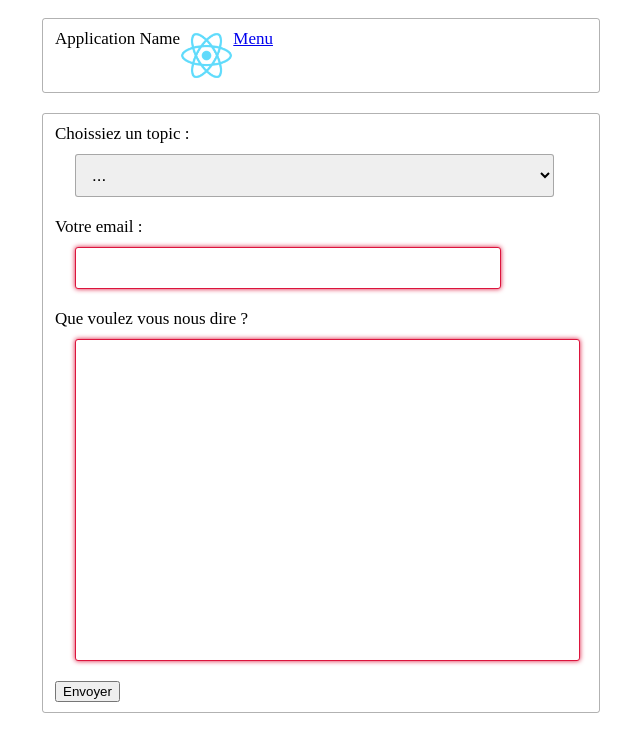
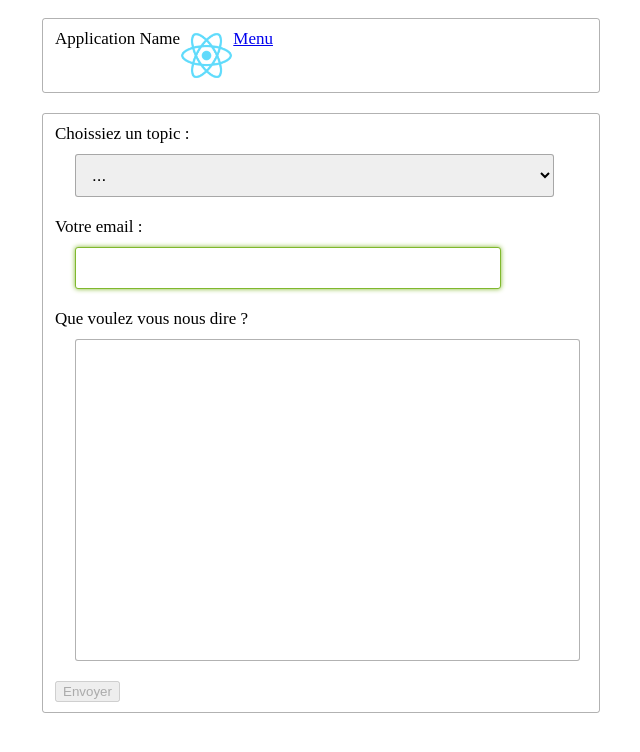
Before and after one commit to MohamedNiaissa/ProjetLabDay, a React (Create React App) app: page /Contact in a window 1280 px wide. Shown: the top 752 px of the page, without its empty margins (360-1000 px from the left). Built offline with nearby package versions, Linux system fonts and the light colour scheme.

Commit message:
Reworked the ContactForm and its events.

```diff
--- a/src/elements/Forms/ContactForm.js
+++ b/src/elements/Forms/ContactForm.js
@@ -1,38 +1,78 @@
 import React from "react";
-import ContactUs from "./ContactUs";
-
-let TF_settings = [
-    {id:"ezpfdbe", className: "FormGroup", label: "Choissiez un topic :", type: "text", property:"topic", display:"visibility"},
-    {id:"nfozxfm", className: "FormGroup", label: "Votre email :", type: "email", property:"email", display:"visibility"},
-    {id:"fpvzmxn", className: "FormGroup", label: "Que voulez vous nous dire ?", type: "text", property:"textArea", display:"visibility"}
-]
+import ContactFormBuild from "./ContactFormBuild";
 
 class ContactForm extends React.Component {
 
-    componentDidMount() {
-        this.btn.addEventListener("click", function() {
-        const TF = document.getElementById("ContactForm");
+    constructor (props) {
+        super(props);
+        this.state = {
+          isEmailValid:    { regex: false },
+          isTextAreaValid: { regex: false, length: false },
+          isFormValid:     { topic: false, email: null, textArea: null, validity: null },
+        }
+      }
 
-            TF.childNodes.forEach(element => {
-                element.childNodes.forEach(subElement => {
-                    console.log(subElement)
-                    if(subElement.nodeName === "INPUT") {
-                        console.log(subElement.nodeName)
-                        if(subElement.validity.customError) console.log("NOPE CAN'T DO")
-                        else console.log("VALID")
-                    }
-                })
-            })
-        })
+    handleUserInput = (e) => {
+        const name = e.target.name;
+        const value = e.target.value;
+        this.validateField(name, value, e);
     }
 
+    validateField(fieldName, value, e) {
+
+        let formValidity  = this.state.isFormValid;
+        let emailRGX      = this.state.isEmailValid.regex;
+        let textAreaRGX   = this.state.isTextAreaValid.regex;
+        let textAreaLEN   = this.state.isTextAreaValid.length;
+
+        switch(fieldName) {
+            case "topic":
+                formValidity.topic = (value !== "...") ? true : false;
+                break;
+            case "email":
+                emailRGX = value.match(/^(?=.{6,30}@)[0-9a-zA-Z]+(?:\.[0-9a-z]+)*@[a-z0-9-]{2,}(?:\.[a-z]{2,})+$/);
+                formValidity.email = emailRGX ? true : false;
+                e.target.className = formValidity.email ? "validE" : "invalidE";
+                break;
+            case "textArea":
+                textAreaRGX = !value.match(/[^a-zA-Z0-9"'`()\s\S]/);
+                textAreaLEN = value.length >= 10;
+                formValidity.textArea = (textAreaRGX && textAreaLEN) ? true : false;
+                e.target.className    = formValidity.textArea ? "validTA" : "invalidTA";
+                break;
+            default: break;
+        }
+
+        formValidity.validity = this.state.isFormValid.email && this.state.isFormValid.topic && this.state.isFormValid.textArea;
+        this.setState(this.state.isFormValid = formValidity);
+        console.log(formValidity)
+      }
+
+    CF_settings = [
+        {
+            id: "zfjfkzv",
+            divForm:   { className: "FormGroup", display: "inline" },
+            labelForm: { text: "Choissiez un topic :" },
+            inputForm: { className: '', type: "text", name: "topic" },
+        },{
+            id: "plfbszd",
+            divForm:   { className: "FormGroup", display: "inline" },
+            labelForm: { text: "Votre email :" },
+            inputForm: { className: '', type: "email", name: "email" },
+        },{
+            id: "ijconxa",
+            divForm:   { className: "FormGroup", display: "inline" },
+            labelForm: { text: "Que voulez vous nous dire ?" },
+            inputForm: { className: '', type: "text", name: "textArea" },
+        }
+    ]
+
     render() {
-        console.log(TF_settings)
         return (
-            <form id="ContactForm">
-                { TF_settings.map((set) => <ContactUs {...this.props} set={set} key={set.id}/>) }
+            <form id="ThrowForm">
+                { this.CF_settings.map((setAtt) => <ContactFormBuild {...this.props} setAtt={setAtt} key={setAtt.id} event={this.handleUserInput}/>) }
 
-                <button type="button" ref={e => (this.btn = e)}>Envoyer</button>
+                <button type="button" ref={e => (this.btn = e)} disabled={!this.state.isFormValid.validity}>Envoyer</button>
             </form>
         )
     }
--- /dev/null
+++ b/src/elements/Forms/ContactFormBuild.js
@@ -0,0 +1,41 @@
+import React from "react";
+
+class ContactFormBuild extends React.Component {
+
+    switchFormBlock() {
+        if(this.props.setAtt.inputForm.name === "textArea") {
+            return (
+            <div id={this.props.setAtt.id} className={this.props.setAtt.divForm.className} style={{display: this.props.setAtt.divForm.display}}>
+                <label>{this.props.setAtt.labelForm.text}</label>
+                <textarea className={this.props.setAtt.inputForm.className} name={this.props.setAtt.inputForm.name}
+                maxLength={1000} onChange={this.props.event}></textarea>
+            </div>
+            )
+        }else if(this.props.setAtt.inputForm.name === "topic") {
+            return (
+            <div id={this.props.setAtt.id} className={this.props.setAtt.divForm.className} style={{display: this.props.setAtt.divForm.display}}>
+                <label>{this.props.setAtt.labelForm.text}</label>
+                <select name={this.props.setAtt.inputForm.name} onChange={this.props.event}>
+                        <option value="..." style={{display: "none"}} defaultValue>...</option>
+                        <option value="amelioration">Proposition d'amélioration</option>
+                        <option value="bug">Raport d'un bug</option>
+                </select>
+            </div>
+            )
+        }else {
+            return (
+                <div id={this.props.setAtt.id} className={this.props.setAtt.divForm.className} style={{display: this.props.setAtt.divForm.display}}>
+                    <label>{this.props.setAtt.labelForm.text}</label>
+                    <input className={this.props.setAtt.inputForm.className} type={this.props.setAtt.inputForm.type} name={this.props.setAtt.inputForm.name}
+                        minLength = "2" maxLength="40" onChange={this.props.event}></input>
+                </div>
+                )
+        }
+    }
+
+    render() {
+        return (this.switchFormBlock())
+    }
+}
+
+export default ContactFormBuild;
--- a/src/elements/Forms/ContactUs.js
+++ /dev/null
@@ -1,61 +0,0 @@
-import React from "react";
-
-class ContactUs extends React.Component {
-
-    componentDidMount() {
-        if(this.props.set.property === "email") {
-            this.input.setCustomValidity("Empty Field.");
-
-            this.input.addEventListener("input", function() {
-                this.value.match(/^(?=.{6,30}@)[0-9a-zA-Z]+(?:\.[0-9a-z]+)*@[a-z0-9-]{2,}(?:\.[a-z]{2,})+$/) ? this.setCustomValidity("") : this.setCustomValidity("Invalid field.");
-                if(this.validity.customError) console.log("Wrong character.")
-                else console.log("Good")
-            })
-        }else if(this.props.set.property === "textArea") {
-            this.input.setAttribute("class", "invalid")
-
-            this.input.addEventListener("input", function() {
-                console.log(this.style.className + ", " + this.className)
-                !this.value.match(/[^a-zA-Z0-9"'`()\s\S]/) && (this.value.length > 10) ? this.className = "valid" : this.className = "invalid";
-                if(this.className === "invalid") console.log("Wrong character.")
-                else console.log("Good")
-            })
-        }
-    }
-
-    switchFormBlock() {
-        if(this.props.set.property === "textArea") {
-            return (
-            <div id={this.props.set.id} className={this.props.set.className}>
-                <label style={{display:this.props.set.display}}>{this.props.set.label}</label>
-                <textarea maxLength={1000} ref={e => (this.input = e)}></textarea>
-            </div>
-            )
-        }else if(this.props.set.property === "topic") {
-            return (
-            <div id={this.props.set.id} className={this.props.set.className}>
-                <label style={{display:this.props.set.display}}>{this.props.set.label}</label>
-                <select>
-                        <option value="..." defaultValue>...</option>
-                        <option value="amelioration">Proposition d'amélioration</option>
-                        <option value="bug">Raport d'un bug</option>
-                </select>
-            </div>
-            )
-        }else {
-            return (
-            <div id={this.props.set.id} className={this.props.set.className}>
-                <label style={{display:this.props.set.display}}>{this.props.set.label}</label>
-                <input type={this.props.set.type} style={{display:this.props.set.display}}
-                        minLength = "2" maxLength="40" ref={e => (this.input = e)}></input>
-            </div>
-            )
-        }
-    }
-
-    render() {
-        return (this.switchFormBlock())
-    }
-}
-
-export default ContactUs;
```
